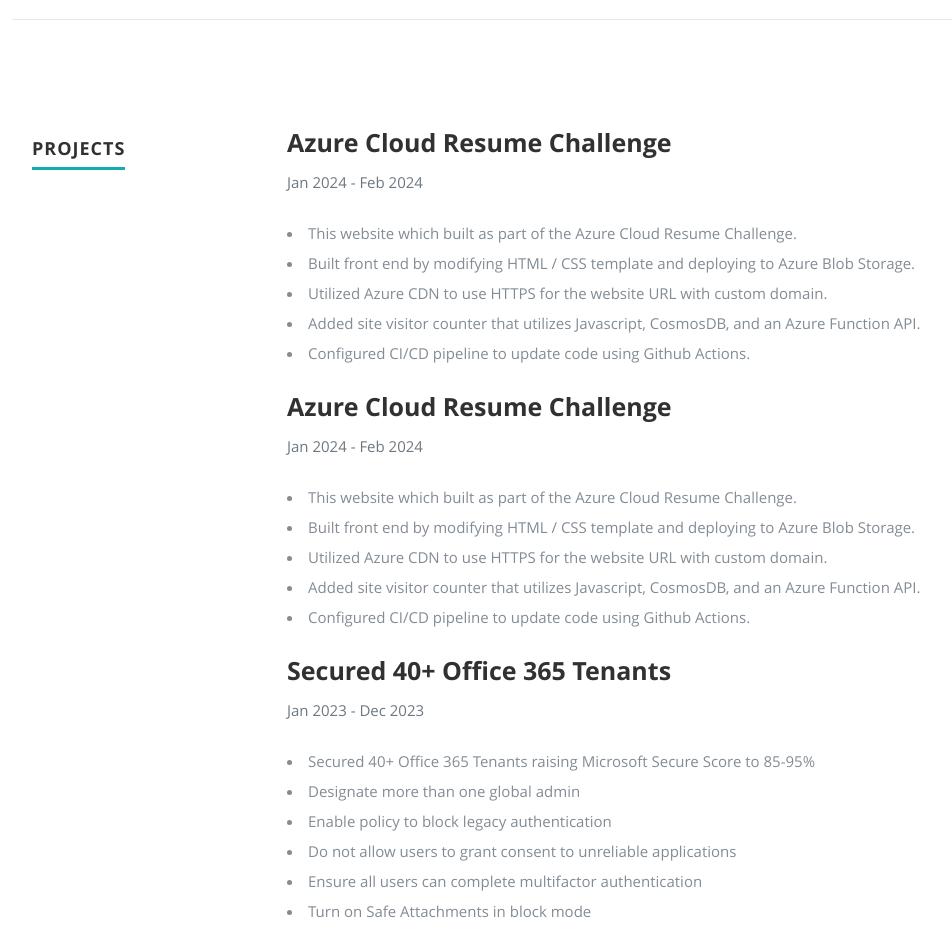
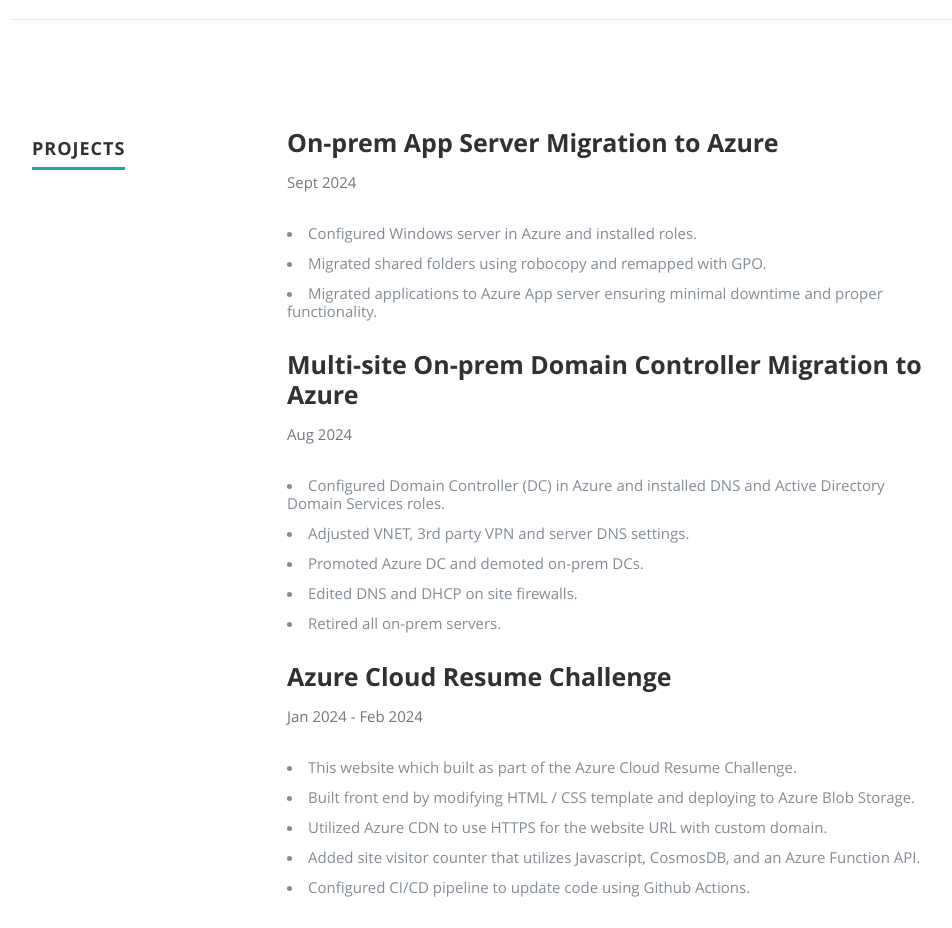
Before and after one commit to binellijj/azure-resume, a plain HTML site: page frontend/index.html in a window 1280 px wide. Shown: the part 2780-3708 px from the top of the page, without its empty margins (118-1070 px from the left). Drawn offline with nearby package versions, Linux system fonts and the light colour scheme; no server answers.

Commit message:
updating projects

```diff
--- a/frontend/index.html
+++ b/frontend/index.html
@@ -267,15 +267,31 @@
 
                   <div class="twelve columns">
 
-                     <h3>Azure Cloud Resume Challenge</h3>
-                     <p class="info"><em class="date">Jan 2024 - Feb 2024</em></p>
+                     <h3>On-prem App Server Migration to Azure</h3>
+                     <p class="info"><em class="date">Sept 2024</em></p>
 
                      <p>
-                     <li>This website which built as part of the Azure Cloud Resume Challenge.</li>
-                     <li>Built front end by modifying HTML / CSS template and deploying to Azure Blob Storage.</li>
-                     <li>Utilized Azure CDN to use HTTPS for the website URL with custom domain.</li>
-                     <li>Added site visitor counter that utilizes Javascript, CosmosDB, and an Azure Function API.</li>
-                     <li>Configured CI/CD pipeline to update code using Github Actions.</li>
+                     <li>Configured Windows server in Azure and installed roles.</li>
+                     <li>Migrated shared folders using robocopy and remapped with GPO.</li>
+                     <li>Migrated applications to Azure App server ensuring minimal downtime and proper functionality.</li>
+                     </p>
+
+                  </div>
+
+               </div> <!-- item end -->
+               <div class="row item">
+
+                  <div class="twelve columns">
+
+                     <h3>Multi-site On-prem Domain Controller Migration to Azure</h3>
+                     <p class="info"><em class="date">Aug 2024</em></p>
+
+                     <p>
+                     <li>Configured Domain Controller (DC) in Azure and installed DNS and Active Directory Domain Services roles.</li>
+                     <li>Adjusted VNET, 3rd party VPN and server DNS settings.</li>
+                     <li>Promoted Azure DC and demoted on-prem DCs.</li>
+                     <li>Edited DNS and DHCP on site firewalls.</li>
+                     <li>Retired all on-prem servers.</li>
                      </p>
 
                   </div>
```
